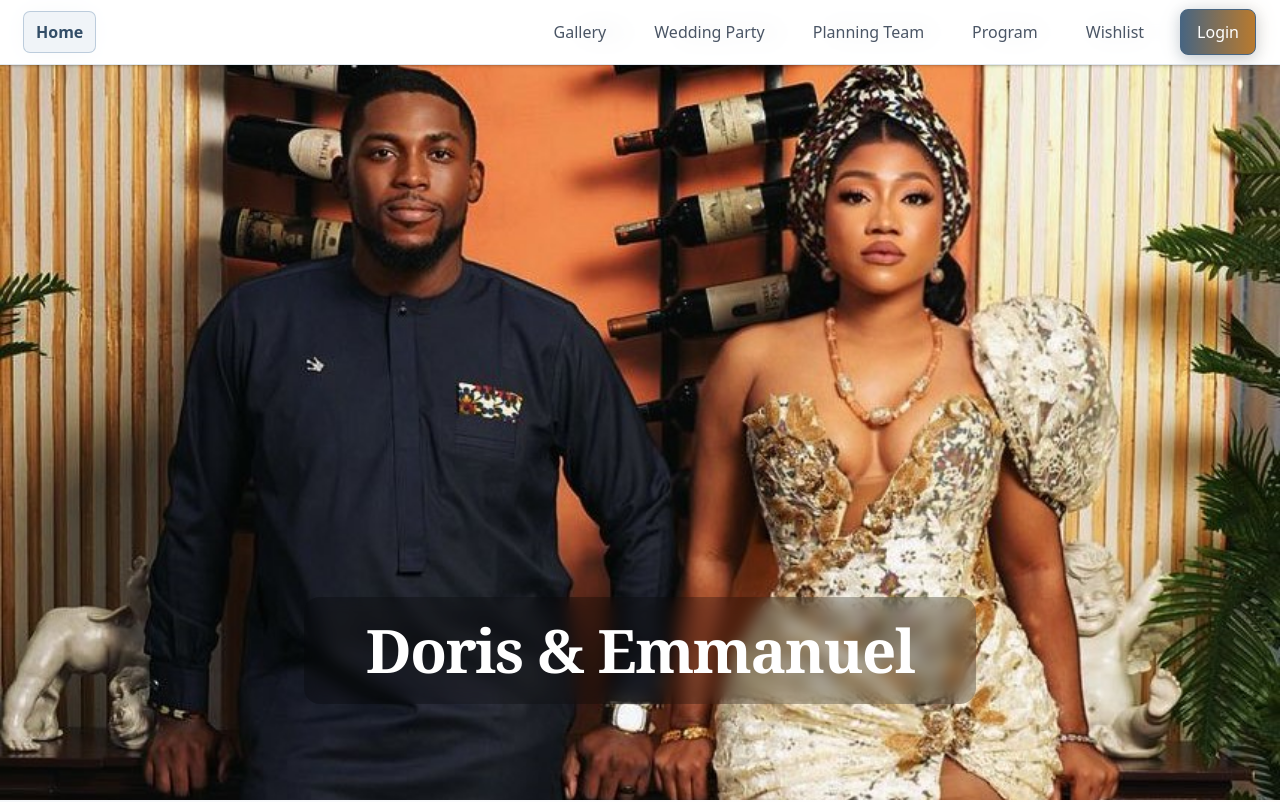
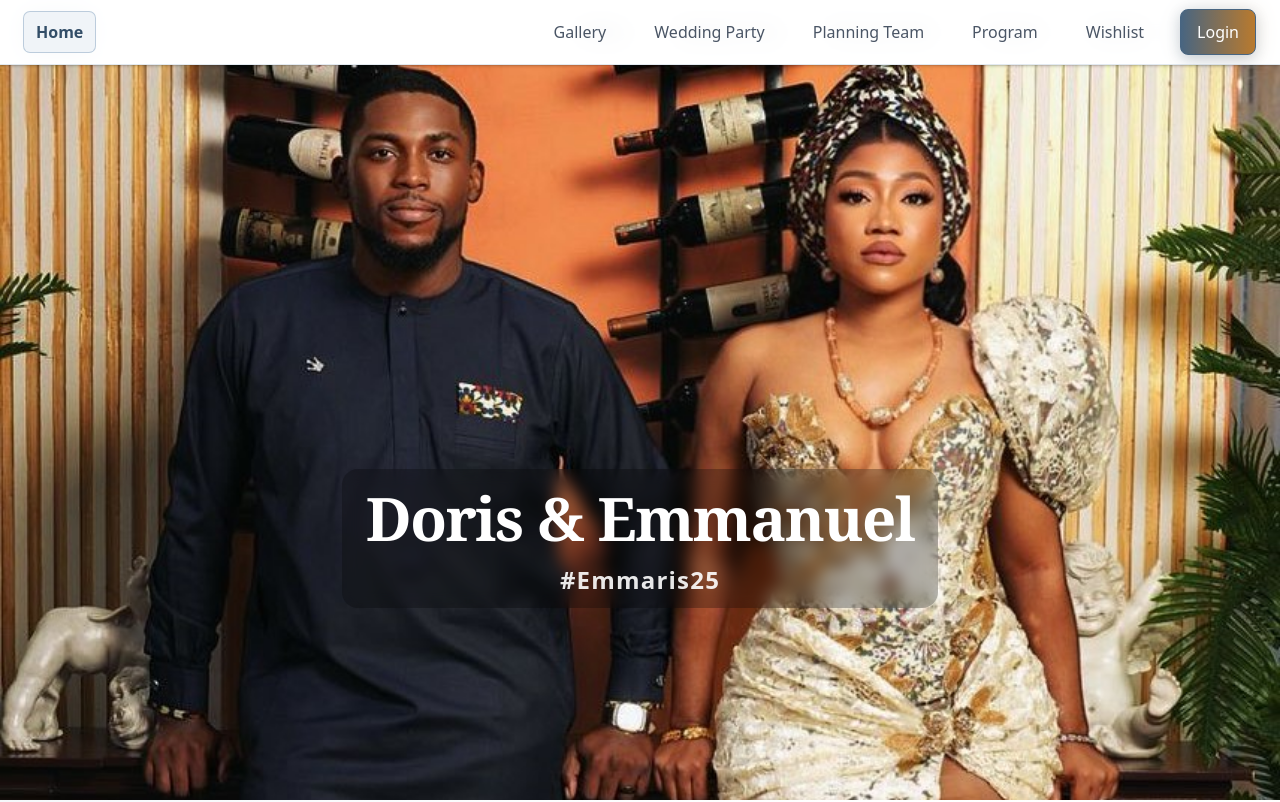
Before and after one commit to takowprogrammer/rsvp-fe, a Next.js app in the folder frontend/: page / in a window 1280 px wide. Shown: the top 802 px of the page. Built offline with nearby package versions, Linux system fonts and the light colour scheme; a web font is replaced by a local one.

Commit message:
feat: adjust hero text position

```diff
--- a/frontend/app/page.tsx
+++ b/frontend/app/page.tsx
@@ -245,9 +245,12 @@ export default function Home() {
           </div>
         ))}
         {/* Hero overlay: Couple names */}
-        <div className="absolute inset-0 z-20 pointer-events-none h-full flex flex-col items-center justify-center md:justify-end md:pb-24 text-center px-4">
-          <div className="rounded-2xl bg-black/35 md:bg-black/25 text-white backdrop-blur-sm px-4 py-3 sm:px-6 sm:py-4 md:px-8 md:py-4 w-full max-w-2xl">
+        <div className="absolute inset-0 z-20 pointer-events-none h-full flex flex-col items-center justify-center md:justify-end md:pb-48 text-center px-4">
+          <div className="rounded-2xl bg-black/35 md:bg-black/25 text-white backdrop-blur-sm px-4 py-2 sm:px-6 sm:py-3 w-auto">
             <h1 className="text-3xl sm:text-4xl md:text-5xl lg:text-6xl font-extrabold tracking-tight font-serif leading-tight">Doris & Emmanuel</h1>
+            <p className="text-lg sm:text-xl md:text-2xl font-semibold tracking-wider text-white/90 mt-2">
+              #Emmaris25
+            </p>
           </div>
         </div>
       </div>
```
